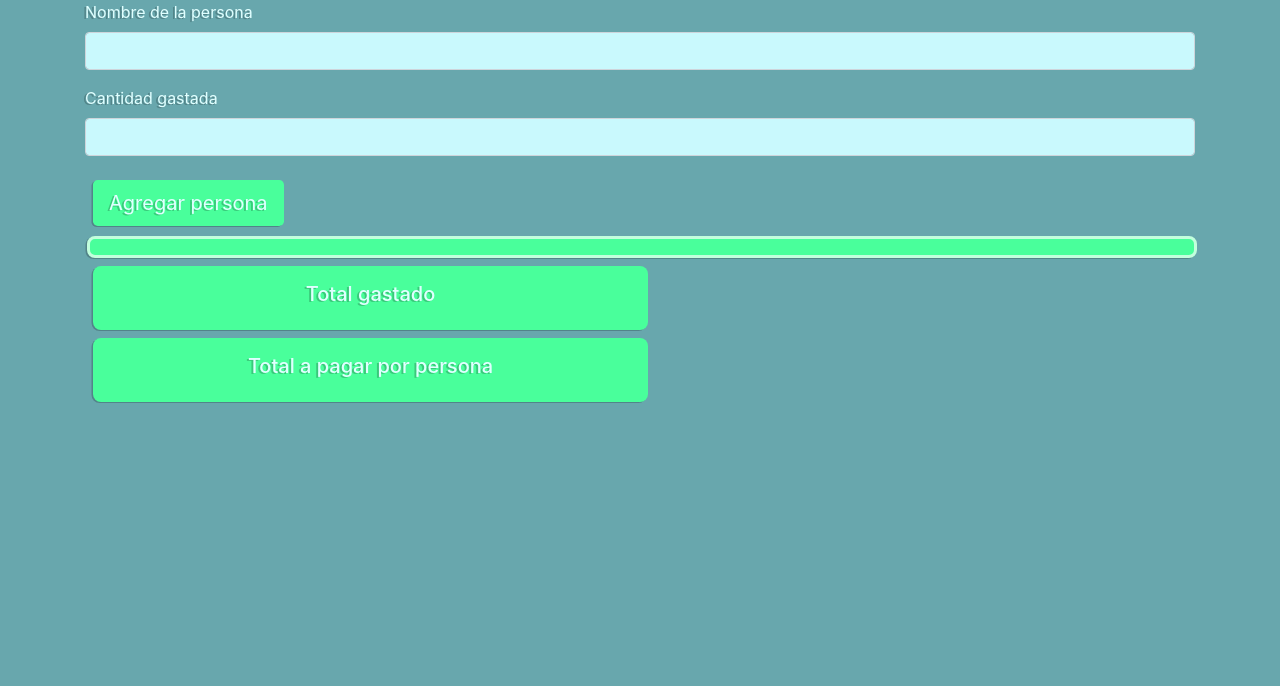
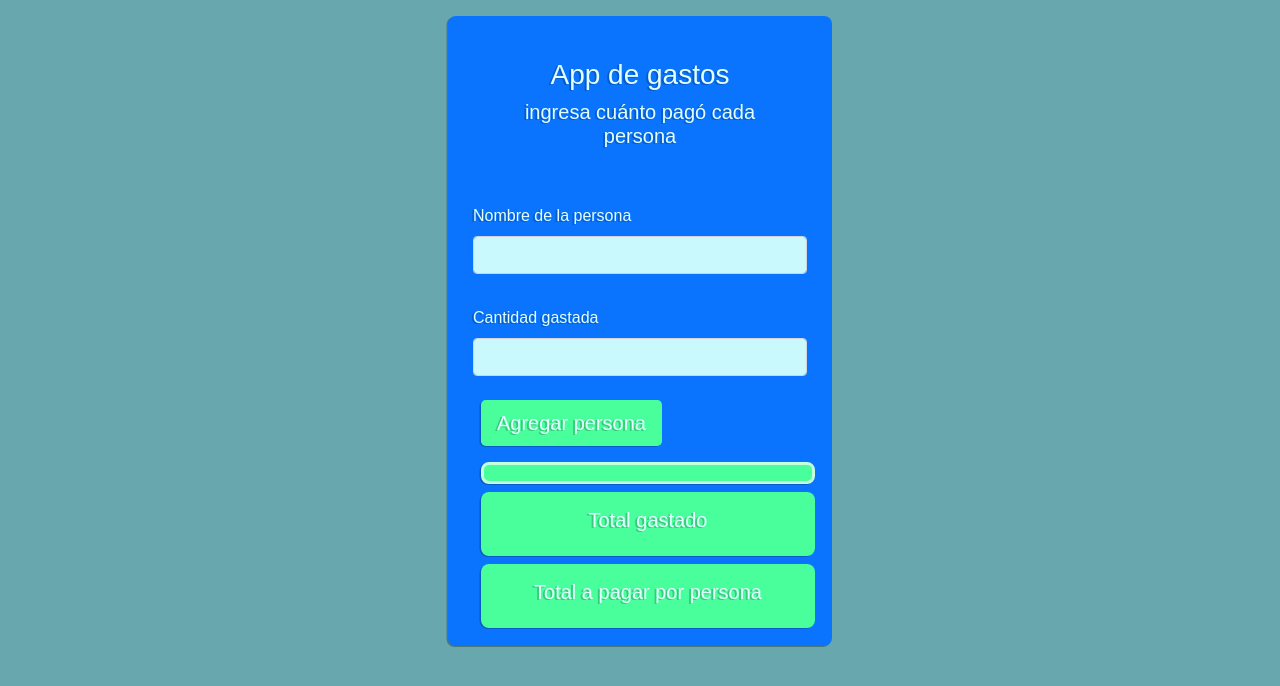
Before and after one commit to Conss99/App-de-gastos, a plain HTML site: page index.html in a window 1280 px wide. Drawn offline with nearby package versions, Linux system fonts and the light colour scheme.

Commit message:
Updateado

```diff
--- a/index.html
+++ b/index.html
@@ -15,6 +15,12 @@
 
 <body>
 
+
+    <div id="titulo">
+        <div id="subtitulo">
+            <h3 class="st">App de gastos</h3>
+            <h5 class="st">ingresa cuánto pagó cada persona</h4>
+        </div>
         <div class="container">
             <div>
                 <div class="mb-3">
@@ -46,6 +52,11 @@
 
         </div>
 
+
+
+
+
+
         <!-- Optional JavaScript; choose one of the two! -->
 
         <!-- Option 1: jQuery and Bootstrap Bundle (includes Popper) -->
--- a/styles.scss
+++ b/styles.scss
@@ -1,5 +1,31 @@
 body {
     background-color: #68A7AD;
+    font-family: Arial, Helvetica, sans-serif;
+}
+
+#titulo {
+    background-color: rgb(10, 116, 255);
+    margin: auto;
+    margin-top: 1rem;
+    max-width: 50%;
+    width: 30%;
+    padding: 10px;
+    box-shadow: -1.5px 1px rgba(0, 0, 0, 0.288);
+    border-radius: .5rem;
+}
+
+#subtitulo {
+    padding: 2rem;
+}
+
+#titulo .st {
+    text-align: center;
+    color: lightcyan;
+    text-shadow: -2px 1px rgba(0, 0, 0, 0.212);
+}
+
+.mb-3 {
+    padding-top: 1rem;
 }
 
 .form-label {
@@ -17,10 +43,10 @@ body {
 
 .d-flex {
     background-color: #49ff9b;
-    margin: .1rem;
+    margin: .5rem;
     padding: .5rem 0rem .5rem .5rem;
+    width: 100%;
     max-width: 100%;
-    width: 100%;
     border: #c2ffdd;
     border-radius: .5rem;
     border-style: solid;
@@ -35,7 +61,7 @@ body {
     background-color: #49ff9b;
     margin: .5rem;
     padding: 1rem;
-    width: 50%;
+    width: 100%;
     border-radius: .5rem;
     border-style: solid;
     border: #c2ffdd;
```
Also changed, not shown: styles.css, 1 other file. Lines whose indentation alone changed are shown as unchanged.
